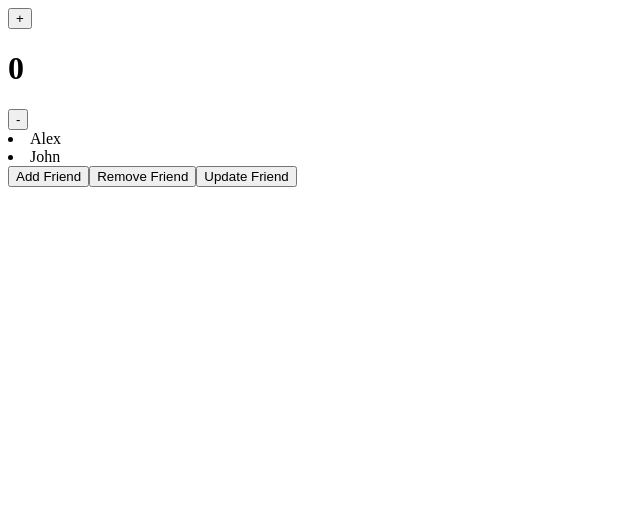
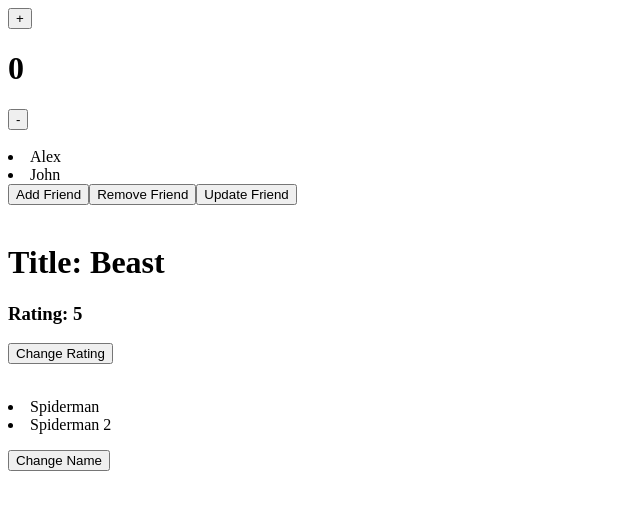
Before and after one commit to ifham21/react-demos, a React (Vite) app: page / in a window 1280 px wide. Shown: the top 510 px of the page, without its empty margins (0-640 px from the left). Built offline with nearby package versions, Linux system fonts and the light colour scheme.

Commit message:
Example for updating the Object and Array of Object using State

```diff
--- a/src/App.jsx
+++ b/src/App.jsx
@@ -21,6 +21,8 @@ import Copy from './components/Challenge08/Copy'
 import Move from './components/Challenge08/Move'
 import StateExp from './components/Challenge09/StateExp'
 import StateExp2 from './components/Challenge09/StateExp2'
+import StateExp3 from './components/Challenge09/StateExp3'
+import StateExp4 from './components/Challenge09/StateExp4'
 
 //function will start as function App(){ return (<h1>Hi</h1>) }
 //Arrow function as below
@@ -94,8 +96,10 @@ const App = () => {
 
       {/********************************************/}
       {/* Challenge 09 - State and Hooks */}
-      <StateExp />
-      <StateExp2 />
+      <StateExp /> <br />
+      <StateExp2 /> <br />
+      <StateExp3 /> <br />
+      <StateExp4 />
 
 
 
--- /dev/null
+++ b/src/components/Challenge09/StateExp3.jsx
@@ -0,0 +1,30 @@
+import React, { useState } from 'react'
+
+//Example for updating the Object using State
+const StateExp3 = () => {
+
+    const [movie, setMovie] = useState({
+        title: "Beast",
+        rating: 5
+    });
+
+    const handleClick = () => {
+        // const copyMovie = {
+        //     ...movie, //specify the object and make a copy
+        //     rating: 4, //specify which object needs to change
+        // }
+
+        //shorter version of the above function
+        setMovie({...movie, rating: 4})
+    }
+
+  return (
+    <div>
+        <h1>Title: {movie.title}</h1>
+        <h3>Rating: {movie.rating} </h3>
+        <button onClick={handleClick}>Change Rating</button>
+    </div>
+  )
+}
+
+export default StateExp3
--- /dev/null
+++ b/src/components/Challenge09/StateExp4.jsx
@@ -0,0 +1,40 @@
+import React, { useState } from 'react'
+
+//Example for updating the Array of Object using State
+const StateExp4 = () => {
+
+    const [movies, setMovies] = useState([
+        {id: 1, title: "Spiderman", rating: 3},
+        {id: 2, title: "Spiderman 2", rating: 4},
+    ]);
+
+    const handleClick = () => {
+
+        setMovies(
+            //iterating through each movies
+            movies.map(
+                //if the id of the movie is 1
+                movie => movie.id === 1
+                //then change the title of the movie to John Wick
+                ? {...movies, title: "John Wick"}
+                //else return the movie
+                : movie
+            )
+        )
+    }
+
+  return (
+    <div>
+        <p>
+            {movies.map((movie) => (
+                <li key={movie.id}>
+                    {movie.title}
+                </li>
+            ))}
+        </p>
+        <button onClick={handleClick}>Change Name</button>
+    </div>
+  )
+}
+
+export default StateExp4
```
